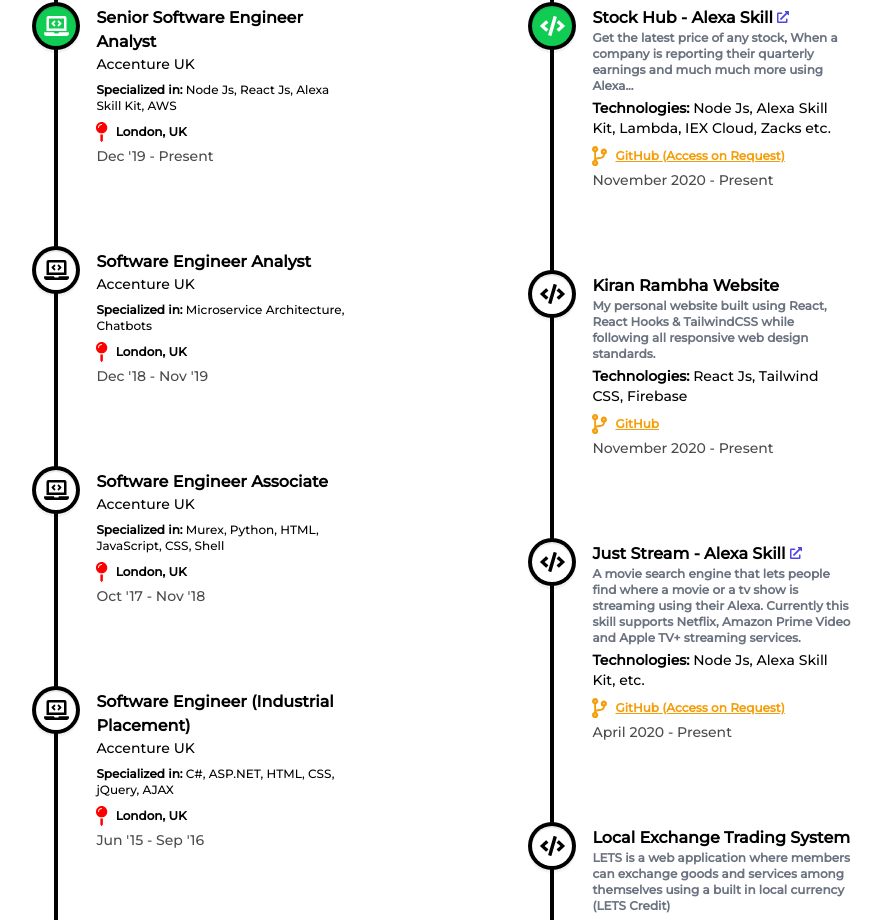
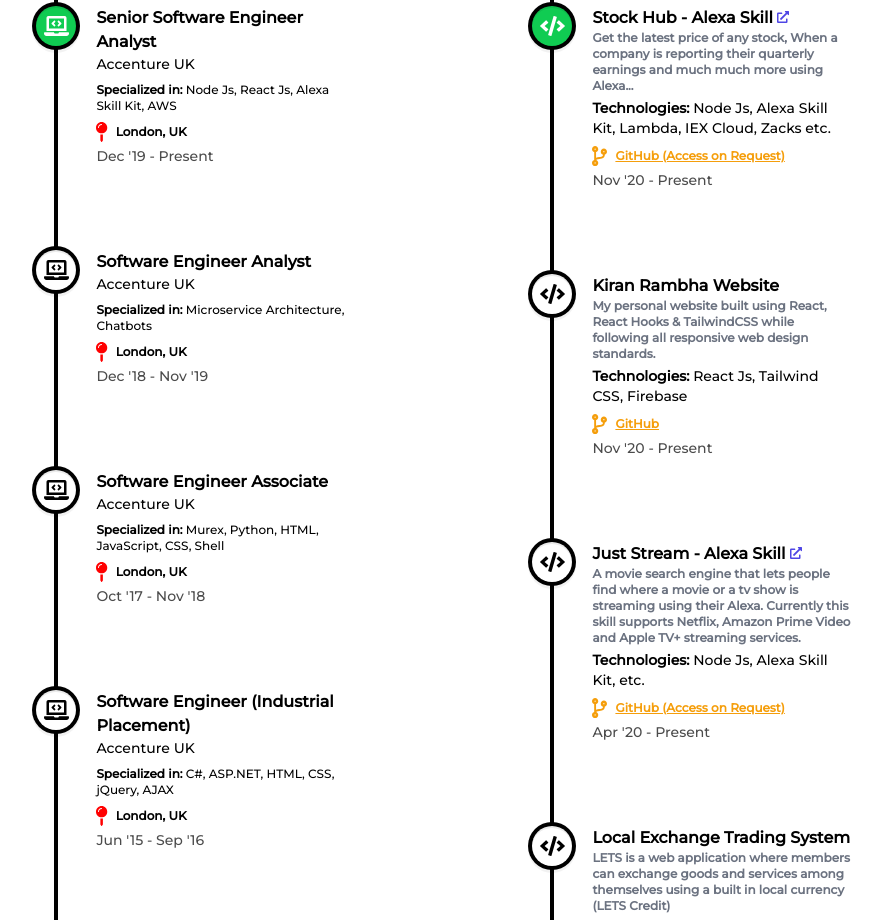
Before and after one commit to KiranRambha/ProjectReact, a React (Create React App) app: page / in a window 1280 px wide. Shown: the part 882-1802 px from the top of the page, without its empty margins (196-1078 px from the left). Built offline with nearby package versions, Linux system fonts and the light colour scheme; a web font is replaced by a local one.

Commit message:
updated animations

```diff
--- a/src/Components/Projects.js
+++ b/src/Components/Projects.js
@@ -57,7 +57,7 @@
                       </h6>
                     </div>
                     <div>
-                      <h6 className='text-xs'>(November 2020 - Present)</h6>
+                      <h6 className='text-xs'>(Nov '2020 - Present)</h6>
                     </div>
                     <div className='mt-2 flex items-center text-yellow-500'>
                       <FontAwesomeIcon icon={faCodeBranch} />
@@ -99,7 +99,7 @@
                       </h6>
                     </div>
                     <div>
-                      <h6 className='text-xs'>(November 2020 - Present)</h6>
+                      <h6 className='text-xs'>(Nov '20 - Present)</h6>
                     </div>
                     <div className='mt-2 flex items-center text-yellow-500'>
                       <FontAwesomeIcon icon={faCodeBranch} />
@@ -150,7 +150,7 @@
                       </h6>
                     </div>
                     <div>
-                      <h6 className='text-xs'>(April 2020 - Present)</h6>
+                      <h6 className='text-xs'>(Apr '2020 - Present)</h6>
                     </div>
                     <div className='mt-2 flex items-center text-yellow-500'>
                       <FontAwesomeIcon icon={faCodeBranch} />
--- a/src/Components/Projects/One.js
+++ b/src/Components/Projects/One.js
@@ -23,7 +23,7 @@
         borderRight: `7px solid ${background}`,
         display: 'none',
       }}
-      date='November 2020 - Present'
+      date="Nov '20 - Present"
       dateClassName={'p-0'}
       iconStyle={{
         background: 'rgb(16, 204, 82)',
--- a/src/Components/Projects/Three.js
+++ b/src/Components/Projects/Three.js
@@ -23,7 +23,7 @@
         borderRight: `7px solid ${background}`,
         display: 'none',
       }}
-      date='April 2020 - Present'
+      date="Apr '20 - Present"
       dateClassName={'p-0'}
       iconStyle={{
         background,
--- a/src/Components/Projects/Two.js
+++ b/src/Components/Projects/Two.js
@@ -19,7 +19,7 @@
         borderRight: `7px solid ${background}`,
         display: 'none',
       }}
-      date='November 2020 - Present'
+      date="Nov '20 - Present"
       dateClassName={'p-0'}
       iconStyle={{
         background,
--- a/src/Components/SkillsList.js
+++ b/src/Components/SkillsList.js
@@ -5,7 +5,7 @@
     <div className='grid grid-cols-2 xl:grid-cols-4 gap-1 md:gap-4 font-bold'>
       <div
         className={`border-solid border-2 border-gray-300 ${darkMode}:border-gray-600 hover:border-gray-600 ${darkMode}:hover:border-gray-300 rounded-lg ${
-          isVisible ? `fade-in-1` : `opacity-0`
+          isVisible ? `fade-in-2` : `opacity-0`
         }`}
       >
         <div className='p-2.5 md:p-2'>
@@ -43,7 +43,7 @@
       </div>
       <div
         className={`border-solid border-2 border-gray-300 ${darkMode}:border-gray-600 hover:border-gray-600 ${darkMode}:hover:border-gray-300 rounded-lg ${
-          isVisible ? `fade-in-3` : `opacity-0`
+          isVisible ? `fade-in-2` : `opacity-0`
         }`}
       >
         <div className='p-2.5 md:p-2'>
@@ -62,7 +62,7 @@
       </div>
       <div
         className={`border-solid border-2 border-gray-300 ${darkMode}:border-gray-600 hover:border-gray-600 ${darkMode}:hover:border-gray-300 rounded-lg ${
-          isVisible ? `fade-in-4` : `opacity-0`
+          isVisible ? `fade-in-2` : `opacity-0`
         }`}
       >
         <div className='p-2.5 md:p-2'>
@@ -81,7 +81,7 @@
       </div>
       <div
         className={`border-solid border-2 border-gray-300 ${darkMode}:border-gray-600 hover:border-gray-600 ${darkMode}:hover:border-gray-300 rounded-lg ${
-          isVisible ? `fade-in-5` : `opacity-0`
+          isVisible ? `fade-in-4` : `opacity-0`
         }`}
       >
         <div className='p-2.5 md:p-2'>
@@ -100,7 +100,7 @@
       </div>
       <div
         className={`border-solid border-2 border-gray-300 ${darkMode}:border-gray-600 hover:border-gray-600 ${darkMode}:hover:border-gray-300 rounded-lg ${
-          isVisible ? `fade-in-6` : `opacity-0`
+          isVisible ? `fade-in-4` : `opacity-0`
         }`}
       >
         <div className='p-2.5 md:p-2'>
@@ -119,7 +119,7 @@
       </div>
       <div
         className={`border-solid border-2 border-gray-300 ${darkMode}:border-gray-600 hover:border-gray-600 ${darkMode}:hover:border-gray-300 rounded-lg ${
-          isVisible ? `fade-in-7` : `opacity-0`
+          isVisible ? `fade-in-4` : `opacity-0`
         }`}
       >
         <div className='p-2.5 md:p-2'>
@@ -138,7 +138,7 @@
       </div>
       <div
         className={`border-solid border-2 border-gray-300 ${darkMode}:border-gray-600 hover:border-gray-600 ${darkMode}:hover:border-gray-300 rounded-lg ${
-          isVisible ? `fade-in-8` : `opacity-0`
+          isVisible ? `fade-in-4` : `opacity-0`
         }`}
       >
         <div className='p-2.5 md:p-2'>
@@ -157,7 +157,7 @@
       </div>
       <div
         className={`border-solid border-2 border-gray-300 ${darkMode}:border-gray-600 hover:border-gray-600 ${darkMode}:hover:border-gray-300 rounded-lg ${
-          isVisible ? `fade-in-9` : `opacity-0`
+          isVisible ? `fade-in-6` : `opacity-0`
         }`}
       >
         <div className='p-2.5 md:p-2'>
@@ -176,7 +176,7 @@
       </div>
       <div
         className={`border-solid border-2 border-gray-300 ${darkMode}:border-gray-600 hover:border-gray-600 ${darkMode}:hover:border-gray-300 rounded-lg ${
-          isVisible ? `fade-in-10` : `opacity-0`
+          isVisible ? `fade-in-6` : `opacity-0`
         }`}
       >
         <div className='p-2.5 md:p-2'>
@@ -195,7 +195,7 @@
       </div>
       <div
         className={`border-solid border-2 border-gray-300 ${darkMode}:border-gray-600 hover:border-gray-600 ${darkMode}:hover:border-gray-300 rounded-lg ${
-          isVisible ? `fade-in-11` : `opacity-0`
+          isVisible ? `fade-in-6` : `opacity-0`
         }`}
       >
         <div className='p-2.5 md:p-2'>
@@ -214,7 +214,7 @@
       </div>
       <div
         className={`border-solid border-2 border-gray-300 ${darkMode}:border-gray-600 hover:border-gray-600 ${darkMode}:hover:border-gray-300 rounded-lg ${
-          isVisible ? `fade-in-12` : `opacity-0`
+          isVisible ? `fade-in-6` : `opacity-0`
         }`}
       >
         <div className='p-2.5 md:p-2'>
@@ -233,7 +233,7 @@
       </div>
       <div
         className={`border-solid border-2 border-gray-300 ${darkMode}:border-gray-600 hover:border-gray-600 ${darkMode}:hover:border-gray-300 rounded-lg ${
-          isVisible ? `fade-in-13` : `opacity-0`
+          isVisible ? `fade-in-8` : `opacity-0`
         }`}
       >
         <div className='p-2.5 md:p-2'>
@@ -252,7 +252,7 @@
       </div>
       <div
         className={`border-solid border-2 border-gray-300 ${darkMode}:border-gray-600 hover:border-gray-600 ${darkMode}:hover:border-gray-300 rounded-lg ${
-          isVisible ? `fade-in-14` : `opacity-0`
+          isVisible ? `fade-in-8` : `opacity-0`
         }`}
       >
         <div className='p-2.5 md:p-2'>
@@ -271,7 +271,7 @@
       </div>
       <div
         className={`border-solid border-2 border-gray-300 ${darkMode}:border-gray-600 hover:border-gray-600 ${darkMode}:hover:border-gray-300 rounded-lg ${
-          isVisible ? `fade-in-15` : `opacity-0`
+          isVisible ? `fade-in-8` : `opacity-0`
         }`}
       >
         <div className='p-2.5 md:p-2'>
@@ -290,7 +290,7 @@
       </div>
       <div
         className={`border-solid border-2 border-gray-300 ${darkMode}:border-gray-600 hover:border-gray-600 ${darkMode}:hover:border-gray-300 rounded-lg ${
-          isVisible ? `fade-in-16` : `opacity-0`
+          isVisible ? `fade-in-8` : `opacity-0`
         }`}
       >
         <div className='p-2.5 md:p-2'>
```
